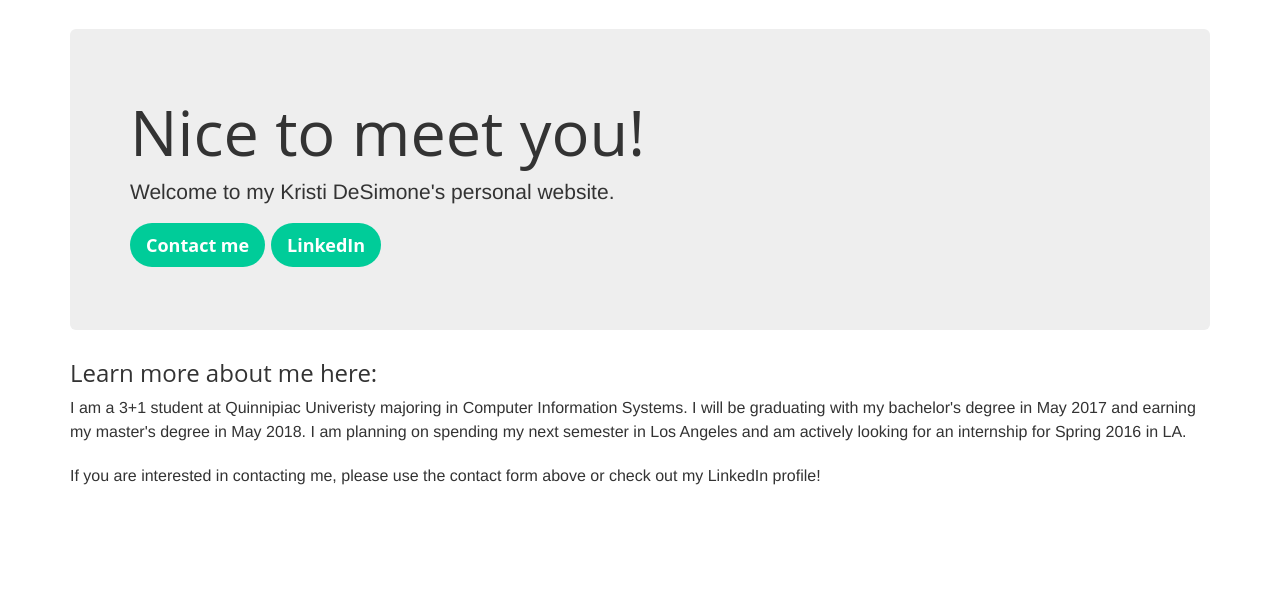
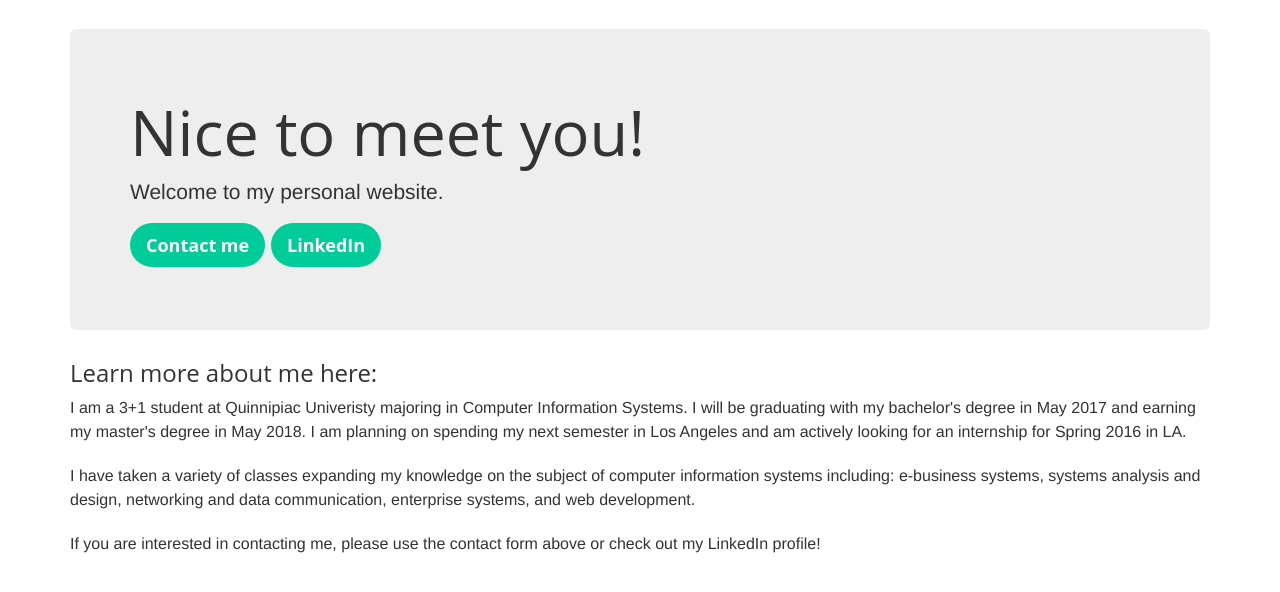
Before and after one commit to kldesimone/personal_page, a Django app: page / in a window 1280 px wide. Shown: the part 51-643 px from the top of the page. Run offline with Django 3.2, Linux system fonts and the light colour scheme; some libraries are stand-ins or nearby versions.

Commit message:
Changing header and adding classes

```diff
--- a/templates/home.html
+++ b/templates/home.html
@@ -2,11 +2,12 @@
 {% block content %}
 <div class="jumbotron">
   <h1>Nice to meet you!</h1>
-  <p>Welcome to my Kristi DeSimone's personal website.</p>
+  <p>Welcome to my personal website.</p>
   <p><a href="{% url 'contact_create' %}" class="btn btn-lg btn-primary">Contact me</a> <a href="https://www.linkedin.com/in/kldesimone" class="btn btn-lg btn-primary">LinkedIn</a></p>
 </div>
 <div class="info">
   <h3>Learn more about me here:</h3>
   <p>I am a 3+1 student at Quinnipiac Univeristy majoring in Computer Information Systems. I will be graduating with my bachelor's degree in May 2017 and earning my master's degree in May 2018. I am planning on spending my next semester in Los Angeles and am actively looking for an internship for Spring 2016 in LA.</p>
+  <p> I have taken a variety of classes expanding my knowledge on the subject of computer information systems including: e-business systems, systems analysis and design, networking and data communication, enterprise systems, and web development.</p>
   <p>If you are interested in contacting me, please use the contact form above or check out my LinkedIn profile!</p>
 {% endblock %}
```
